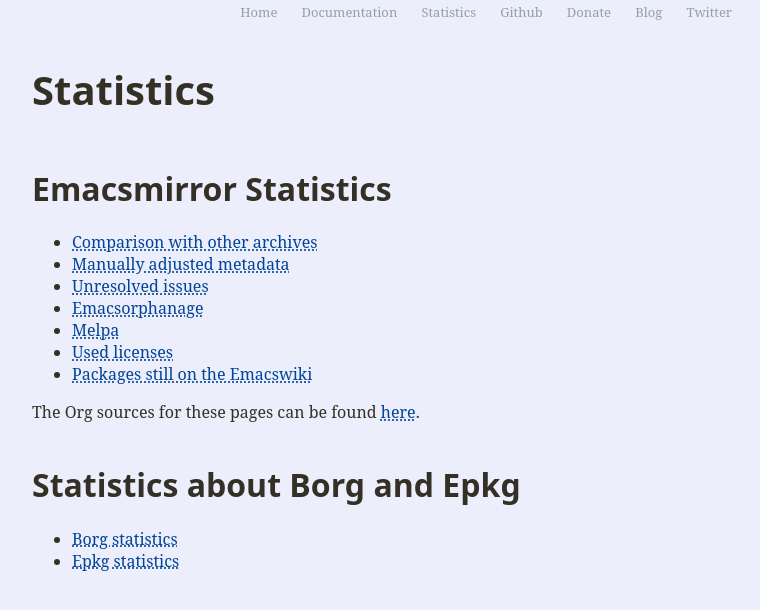
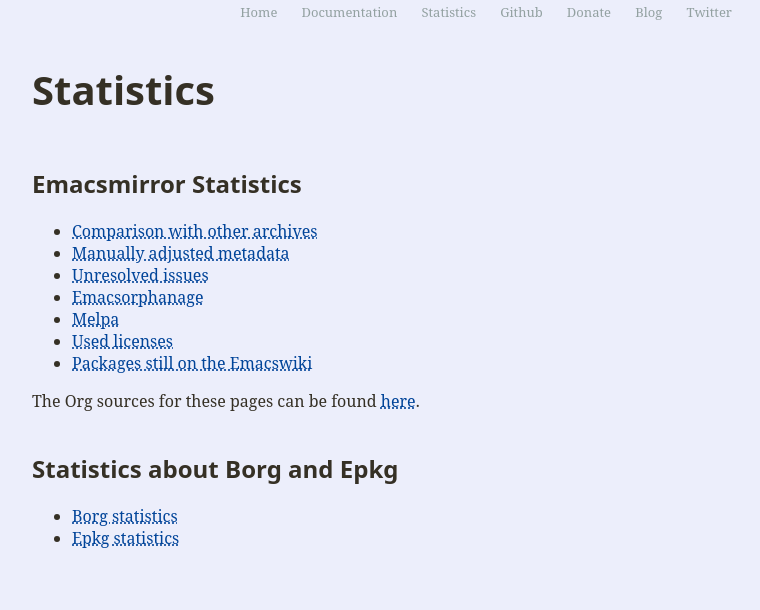
Before and after one commit to emacsmirror/emacsmirror.net, a Jekyll site: the page built from stats/index.md, in a window 1280 px wide. Shown: the top 610 px of the page, without its empty margins (258-1018 px from the left). Built offline with Jekyll 4.4.1, drawn with Linux system fonts in a browser that asks for light colours.

```diff
--- a/stats/index.md
+++ b/stats/index.md
@@ -3,7 +3,7 @@ layout: default
 title: Statistics
 ---
 
-# Emacsmirror Statistics
+## Emacsmirror Statistics
 
 - [Comparison with other archives](/stats/compare.html)
 - [Manually adjusted metadata](/stats/kludges.html)
@@ -16,7 +16,7 @@ title: Statistics
 The Org sources for these pages can be found
 [here](https://github.com/emacsmirror/epkg-reports).
 
-# Statistics about Borg and Epkg
+## Statistics about Borg and Epkg
 
 - [Borg statistics](/stats/borg/activity.html)
 - [Epkg statistics](/stats/epkg/activity.html)
```
